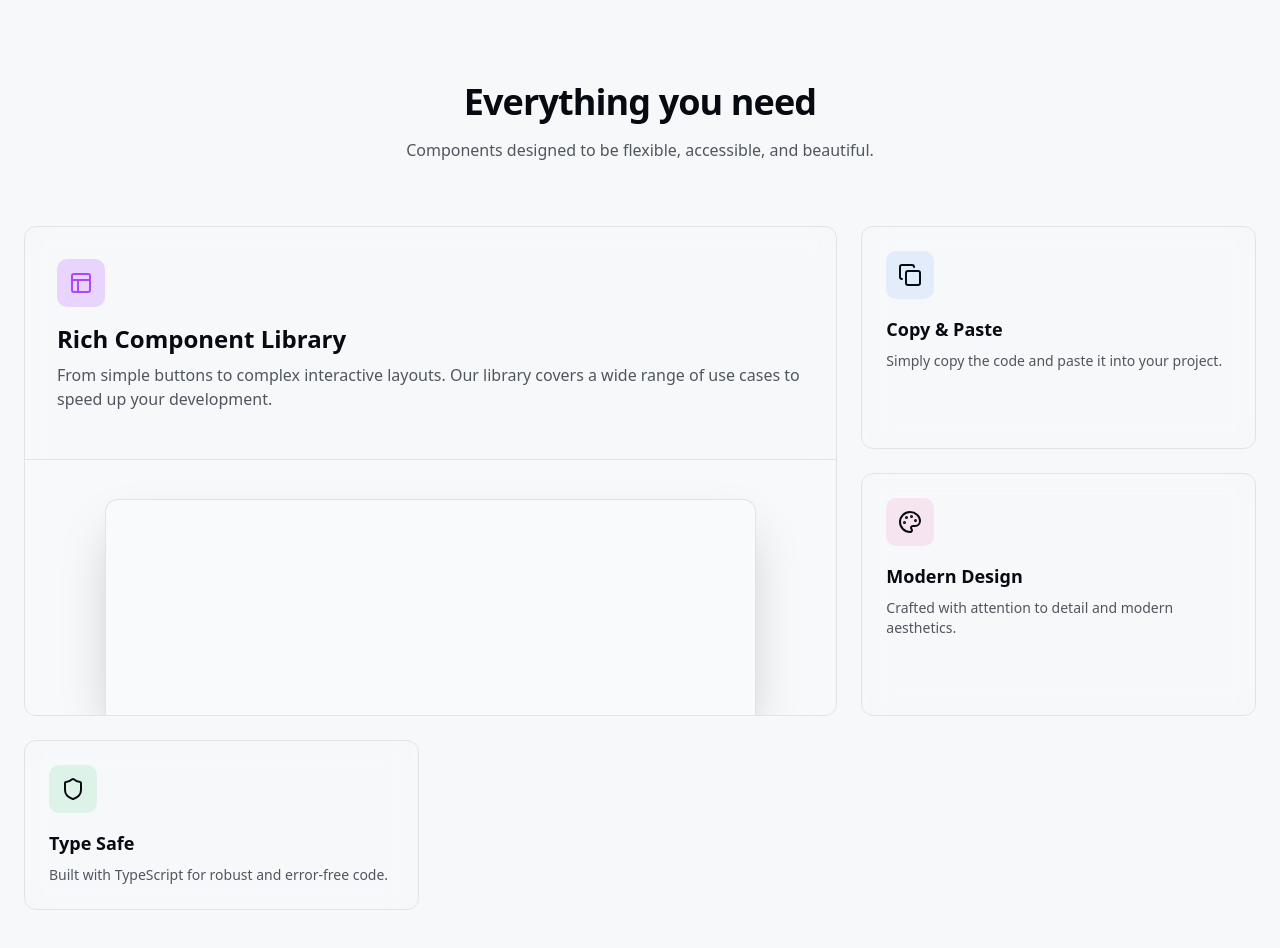
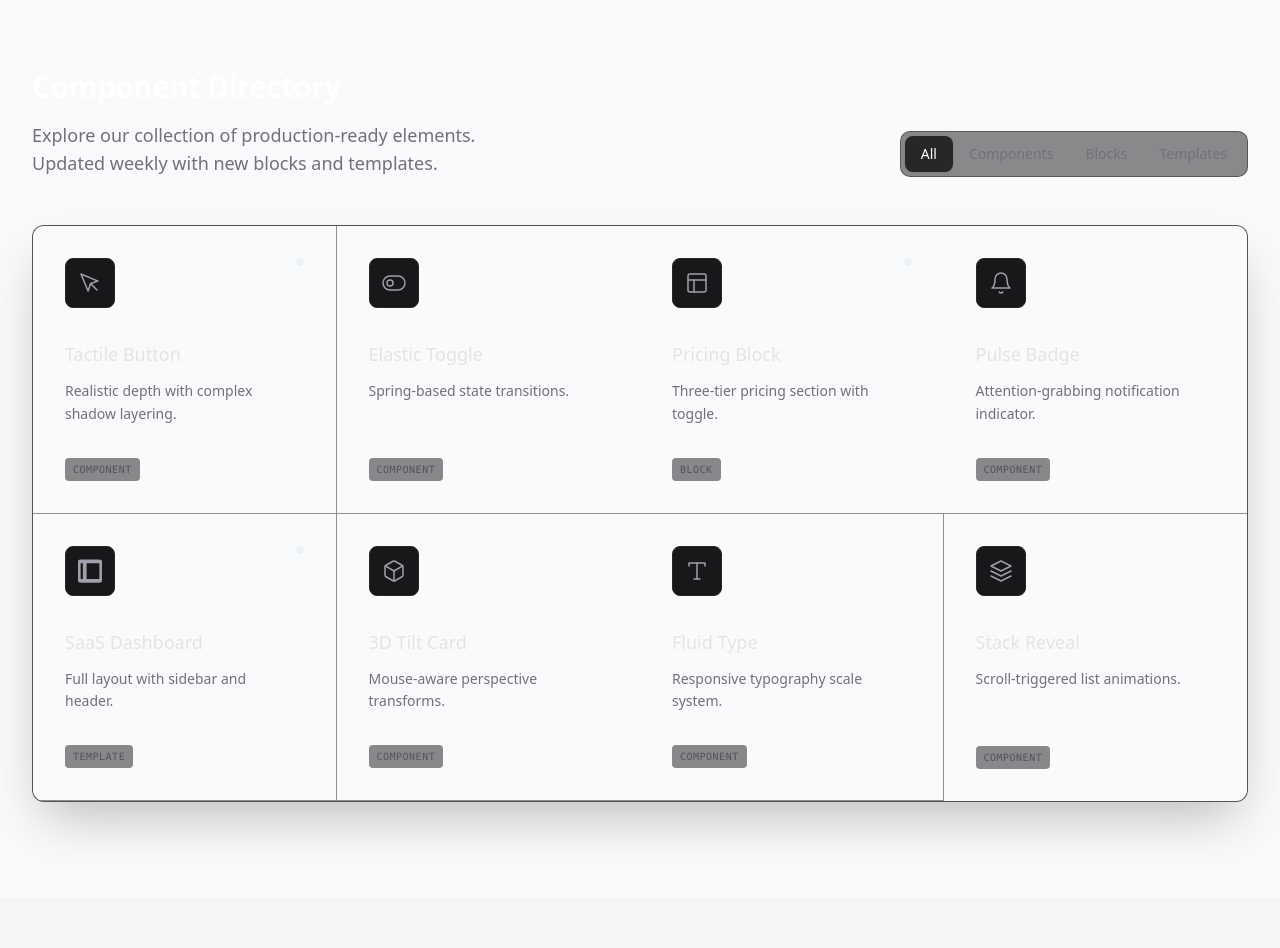
Before and after one commit to itstheanurag/bitsandpieces, a Next.js app: page / in a window 1280 px wide. Shown: the part 800-1748 px from the top of the page. After the commit the page ends 1698 px from the top, so only its background shows below. Built offline with nearby package versions, Linux system fonts and the light colour scheme.

Commit message:
changes in the core components

```diff
--- a/components/docs/code-block-tabs.tsx
+++ b/components/docs/code-block-tabs.tsx
@@ -3,8 +3,7 @@
 import React, { useState } from "react";
 import { BiCopy, BiCheck } from "react-icons/bi";
 import { Tabs, TabsContent, TabsList, TabsTrigger } from "@radix-ui/react-tabs";
-import { cn } from "@/lib/utils";
-
+import { cn } from "@/registry/bitsandpieces/lib/utils";
 interface PackageManagerCode {
   npm: string;
   pnpm: string;
--- a/components/docs/preview-tabs.tsx
+++ b/components/docs/preview-tabs.tsx
@@ -3,8 +3,7 @@
 import React, { useState } from "react";
 import { BiCode, BiExpandAlt, BiCollapseAlt } from "react-icons/bi";
 import { Tabs, TabsContent, TabsList, TabsTrigger } from "@radix-ui/react-tabs";
-import { cn } from "@/lib/utils";
-
+import { cn } from "@/registry/bitsandpieces/lib/utils";
 interface PreviewTabsProps {
   preview: React.ReactNode;
   code: React.ReactNode;
--- /dev/null
+++ b/components/home/componen-card.tsx
@@ -0,0 +1,87 @@
+"use client";
+import React from "react";
+import { ArrowRight, Check } from "lucide-react";
+import { cn } from "@/registry/bitsandpieces/lib/utils";
+
+export interface ComponentItem {
+  id: string;
+  name: string;
+  description: string;
+  category: string;
+  icon: React.FC<React.SVGProps<SVGSVGElement>>;
+  isNew?: boolean;
+  codePreview?: string;
+}
+
+interface ComponentCardProps {
+  item: ComponentItem;
+  className?: string;
+}
+
+export const ComponentCard: React.FC<ComponentCardProps> = ({
+  item,
+  className,
+}) => {
+  const [copied, setCopied] = React.useState(false);
+
+  const handleCopy = (e: React.MouseEvent) => {
+    e.preventDefault();
+    setCopied(true);
+    setTimeout(() => setCopied(false), 2000);
+  };
+
+  return (
+    <div
+      className={cn(
+        "group relative bg-background hover:bg-zinc-900/40 transition-colors duration-300 flex flex-col p-8 border-b border-r border-zinc-800/50",
+        className,
+      )}
+    >
+      <div className="flex items-start justify-between mb-8">
+        <div className="p-3 bg-zinc-900 rounded-md border border-zinc-800 group-hover:border-zinc-600 transition-colors">
+          <item.icon
+            className="w-6 h-6 text-zinc-400 group-hover:text-white transition-colors"
+            strokeWidth={1.5}
+          />
+        </div>
+
+        {item.isNew && (
+          <span className="flex h-2 w-2 relative">
+            <span className="animate-ping absolute inline-flex h-full w-full rounded-full bg-accent opacity-75"></span>
+            <span className="relative inline-flex rounded-full h-2 w-2 bg-accent"></span>
+          </span>
+        )}
+      </div>
+
+      <div className="space-y-3 flex-grow">
+        <h3 className="text-lg font-medium text-zinc-200 group-hover:text-white transition-colors">
+          {item.name}
+        </h3>
+        <p className="text-sm text-zinc-500 leading-relaxed max-w-[90%]">
+          {item.description}
+        </p>
+      </div>
+
+      <div className="pt-8 flex items-center justify-between mt-auto">
+        <span className="text-[10px] uppercase tracking-wider font-mono text-zinc-600 group-hover:text-zinc-400 transition-colors bg-zinc-900/50 px-2 py-1 rounded">
+          {item.category}
+        </span>
+
+        <button
+          onClick={handleCopy}
+          className="opacity-0 group-hover:opacity-100 transition-all duration-200 -translate-x-2 group-hover:translate-x-0 text-xs font-medium text-white flex items-center gap-2"
+        >
+          {copied ? (
+            <span className="text-green-400 flex items-center gap-1">
+              Copied <Check className="w-3 h-3" />
+            </span>
+          ) : (
+            <span className="flex items-center gap-1">
+              Get Code <ArrowRight className="w-3 h-3" />
+            </span>
+          )}
+        </button>
+      </div>
+    </div>
+  );
+};
--- a/components/home/showcase.tsx
+++ b/components/home/showcase.tsx
@@ -1,100 +1,163 @@
 "use client";
 
-import { GlassCard } from "@/components/ui/card";
-import { motion } from "motion/react";
-import { Copy, Layout, Palette, Shield } from "lucide-react";
-import { Container } from "@/components/layout/container";
+import React, { useState } from "react";
+import { ComponentCard, ComponentItem } from "./componen-card";
+import {
+  FiMousePointer,
+  FiToggleLeft,
+  FiLayout,
+  FiBell,
+  FiBox,
+  FiType,
+  FiLayers,
+  FiCreditCard,
+} from "react-icons/fi";
 
-const features = [
+import { HiSparkles } from "react-icons/hi";
+import { BsLayoutSidebar } from "react-icons/bs";
+
+import { cn } from "@/registry/bitsandpieces/lib/utils";
+
+export interface Category {
+  id: string;
+  label: string;
+}
+
+export const CATEGORIES: Category[] = [
+  { id: "all", label: "All" },
+  { id: "components", label: "Components" },
+  { id: "blocks", label: "Blocks" },
+  { id: "templates", label: "Templates" },
+];
+
+export const COMPONENTS: ComponentItem[] = [
   {
-    title: "Copy & Paste",
-    description: "Simply copy the code and paste it into your project.",
-    icon: Copy,
-    className: "md:col-span-1",
-    bg: "bg-blue-500/10",
+    id: "1",
+    name: "Tactile Button",
+    description: "Realistic depth with complex shadow layering.",
+    category: "component",
+    icon: FiMousePointer,
+    isNew: true,
   },
   {
-    title: "Modern Design",
-    description: "Crafted with attention to detail and modern aesthetics.",
-    icon: Palette,
-    className: "md:col-span-1",
-    bg: "bg-pink-500/10",
+    id: "3",
+    name: "Elastic Toggle",
+    description: "Spring-based state transitions.",
+    category: "component",
+    icon: FiToggleLeft,
   },
   {
-    title: "Type Safe",
-    description: "Built with TypeScript for robust and error-free code.",
-    icon: Shield,
-    className: "md:col-span-1",
-    bg: "bg-green-500/10",
+    id: "12",
+    name: "Pricing Block",
+    description: "Three-tier pricing section with toggle.",
+    category: "block",
+    icon: FiLayout,
+    isNew: true,
+  },
+  {
+    id: "7",
+    name: "Pulse Badge",
+    description: "Attention-grabbing notification indicator.",
+    category: "component",
+    icon: FiBell,
+  },
+  {
+    id: "13",
+    name: "SaaS Dashboard",
+    description: "Full layout with sidebar and header.",
+    category: "template",
+    icon: BsLayoutSidebar,
+    isNew: true,
+  },
+  {
+    id: "5",
+    name: "3D Tilt Card",
+    description: "Mouse-aware perspective transforms.",
+    category: "component",
+    icon: FiBox,
+  },
+  {
+    id: "4",
+    name: "Fluid Type",
+    description: "Responsive typography scale system.",
+    category: "component",
+    icon: FiType,
+  },
+  {
+    id: "6",
+    name: "Stack Reveal",
+    description: "Scroll-triggered list animations.",
+    category: "component",
+    icon: FiLayers,
   },
 ];
 
-export function Showcase() {
+export const Showcase: React.FC = () => {
+  const [activeCategory, setActiveCategory] = useState("all");
+
+  const filteredComponents =
+    activeCategory === "all"
+      ? COMPONENTS
+      : COMPONENTS.filter((c) => c.category === activeCategory);
+
   return (
-    <section className="w-full py-24 bg-muted/30 border-t border-border">
-      <Container>
-        <div className="mb-16 text-center">
-          <h2 className="text-3xl font-bold tracking-tight sm:text-4xl">
-            Everything you need
-          </h2>
-          <p className="mt-4 text-muted-foreground">
-            Components designed to be flexible, accessible, and beautiful.
-          </p>
+    <section className="py-24 bg-background min-h-[80vh]" id="components">
+      <div className="max-w-7xl mx-auto px-4 sm:px-6 lg:px-8">
+        <div className="flex flex-col md:flex-row md:items-end justify-between mb-12 gap-6">
+          <div>
+            <h2 className="text-3xl font-bold text-white mb-4 tracking-tight">
+              Component Directory
+            </h2>
+            <p className="text-zinc-500 max-w-md text-lg">
+              Explore our collection of production-ready elements. Updated
+              weekly with new blocks and templates.
+            </p>
+          </div>
+
+          {/* Tabs */}
+          <div className="flex items-center p-1 rounded-lg bg-zinc-900/50 border border-zinc-800/50">
+            {CATEGORIES.map((cat) => (
+              <button
+                key={cat.id}
+                onClick={() => setActiveCategory(cat.id)}
+                className={cn(
+                  "px-4 py-2 text-sm font-medium rounded-md transition-all duration-200",
+                  activeCategory === cat.id
+                    ? "bg-zinc-800 text-white shadow-sm"
+                    : "text-zinc-500 hover:text-zinc-300 hover:bg-zinc-800/50",
+                )}
+              >
+                {cat.label}
+              </button>
+            ))}
+          </div>
         </div>
 
-        <div className="grid grid-cols-1 gap-6 md:grid-cols-3">
-          {/* Large Feature - Bento Main */}
-          <motion.div
-            initial={{ opacity: 0, scale: 0.95 }}
-            whileInView={{ opacity: 1, scale: 1 }}
-            transition={{ duration: 0.5 }}
-            className="md:col-span-2 md:row-span-2"
-          >
-            <GlassCard className="h-full flex flex-col justify-between overflow-hidden p-0 border border-border">
-              <div className="p-8">
-                <div className="mb-4 inline-flex items-center justify-center rounded-lg bg-purple-500/20 p-3 text-purple-500">
-                  <Layout className="h-6 w-6" />
+        {/* Grid Container */}
+        <div className="border border-zinc-800/50 rounded-xl overflow-hidden bg-zinc-950/50 shadow-2xl">
+          <div className="grid grid-cols-1 md:grid-cols-2 lg:grid-cols-3 xl:grid-cols-4">
+            {filteredComponents.map((item) => (
+              <ComponentCard
+                key={item.id}
+                item={item}
+                className="min-h-[280px] border-r border-b border-zinc-800/50 last:border-b-0 md:[&:nth-child(2n)]:border-r-0 lg:[&:nth-child(3n)]:border-r-0 xl:[&:nth-child(4n)]:border-r-0"
+              />
+            ))}
+
+            {/* Empty state */}
+            {filteredComponents.length === 0 && (
+              <div className="col-span-full py-32 text-center">
+                <div className="inline-flex items-center justify-center w-12 h-12 rounded-full bg-zinc-900 border border-zinc-800 mb-4">
+                  <span className="text-zinc-500 text-xl">?</span>
                 </div>
-                <h3 className="mb-2 text-2xl font-bold">
-                  Rich Component Library
-                </h3>
-                <p className="text-muted-foreground">
-                  From simple buttons to complex interactive layouts. Our
-                  library covers a wide range of use cases to speed up your
-                  development.
+                <p className="text-zinc-500 font-medium">
+                  No items found in this category yet.
                 </p>
               </div>
-              {/* Visual Placeholder - Could be an image or a code block */}
-              <div className="relative h-64 w-full bg-background/50 mt-4 overflow-hidden mask-image-b-0 border-t border-border">
-                <div className="absolute inset-x-0 bottom-0 top-10 mx-auto w-[80%] rounded-t-xl bg-background shadow-2xl ring-1 ring-border" />
-              </div>
-            </GlassCard>
-          </motion.div>
-
-          {/* Small Features */}
-          {features.map((feature, idx) => (
-            <motion.div
-              key={idx}
-              initial={{ opacity: 0, y: 20 }}
-              whileInView={{ opacity: 1, y: 0 }}
-              transition={{ duration: 0.5, delay: idx * 0.1 }}
-              className={feature.className}
-            >
-              <GlassCard className="h-full p-6 hover:border-border/80 transition-colors border border-border">
-                <div
-                  className={`mb-4 inline-flex items-center justify-center rounded-lg p-3 ${feature.bg}`}
-                >
-                  <feature.icon className="h-6 w-6" />
-                </div>
-                <h3 className="mb-2 text-lg font-bold">{feature.title}</h3>
-                <p className="text-sm text-muted-foreground">
-                  {feature.description}
-                </p>
-              </GlassCard>
-            </motion.div>
-          ))}
+            )}
+          </div>
         </div>
-      </Container>
+      </div>
     </section>
   );
-}
+};
```
Also changed, not shown: components/home/hero.tsx (+10 -7 lines), components/home/stats.tsx (added, +32 -0 lines), components/layout/footer.tsx (added, +27 -0 lines), components/layout/navbar.tsx (+0 -15 lines).
